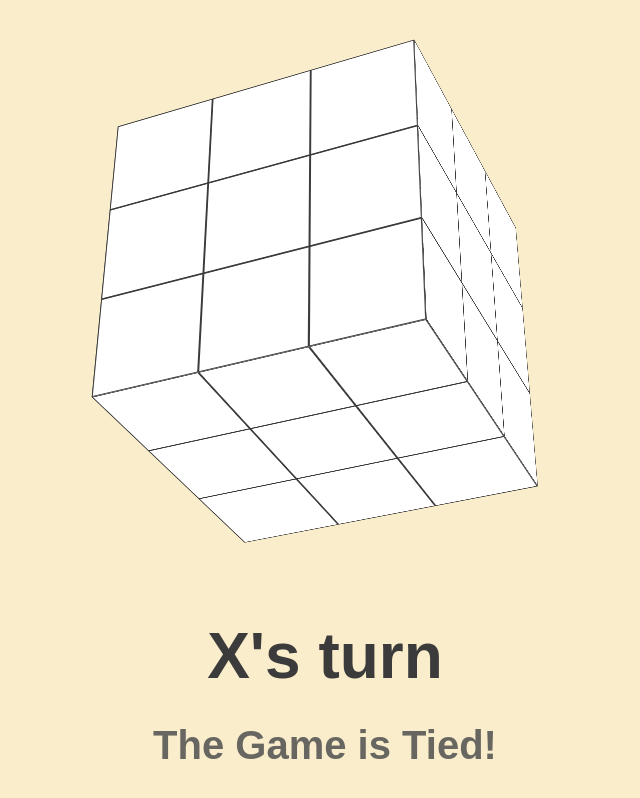
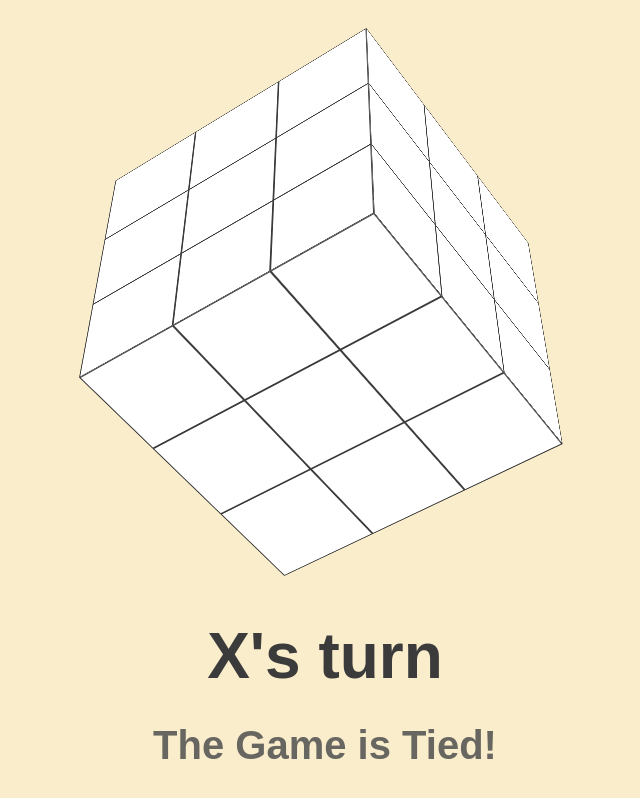
Before and after one commit to Neustater/tic-tac-toe-cubed, a React (Vite) app: page / in a window 1280 px wide. Shown: the top 798 px of the page, without its empty margins (315-955 px from the left). Built offline with nearby package versions, Linux system fonts and the light colour scheme.

Commit message:
Fixed rotation issue

```diff
--- a/index.html
+++ b/index.html
@@ -1,7 +1,7 @@
 <!DOCTYPE html><html lang="en"><head>
   <meta charset="UTF-8">
-  <meta name="viewport" content="width=device-width,initial-scale=1.0, maximum-scale=1.0,  user-scalable=0">
-  <title>Tic Tac Toe Cubed!</title>
+  <meta name="viewport" content="width=device-width,initial-scale=1.0,maximum-scale=1.0,user-scalable=0">
+  <title>Tic-Tac-Toe Cubed!</title>
 </head>
 <body>
   <div id="root"></div>
--- a/src/styles.css
+++ b/src/styles.css
@@ -46,6 +46,13 @@ h2 {
 body {
   overflow: hidden;
   background-color:#faedcb;
+}
+
+body > * {
+    display: flex;
+    justify-content: center;
+    align-items: center;
+    height: 100svh;
 }
 
 .parent {
@@ -135,7 +142,6 @@ body {
 }
 
 /* Rotation Animation */
-
 .top {
   transform: rotateX(90deg) translateZ(20svh);
 }
```
